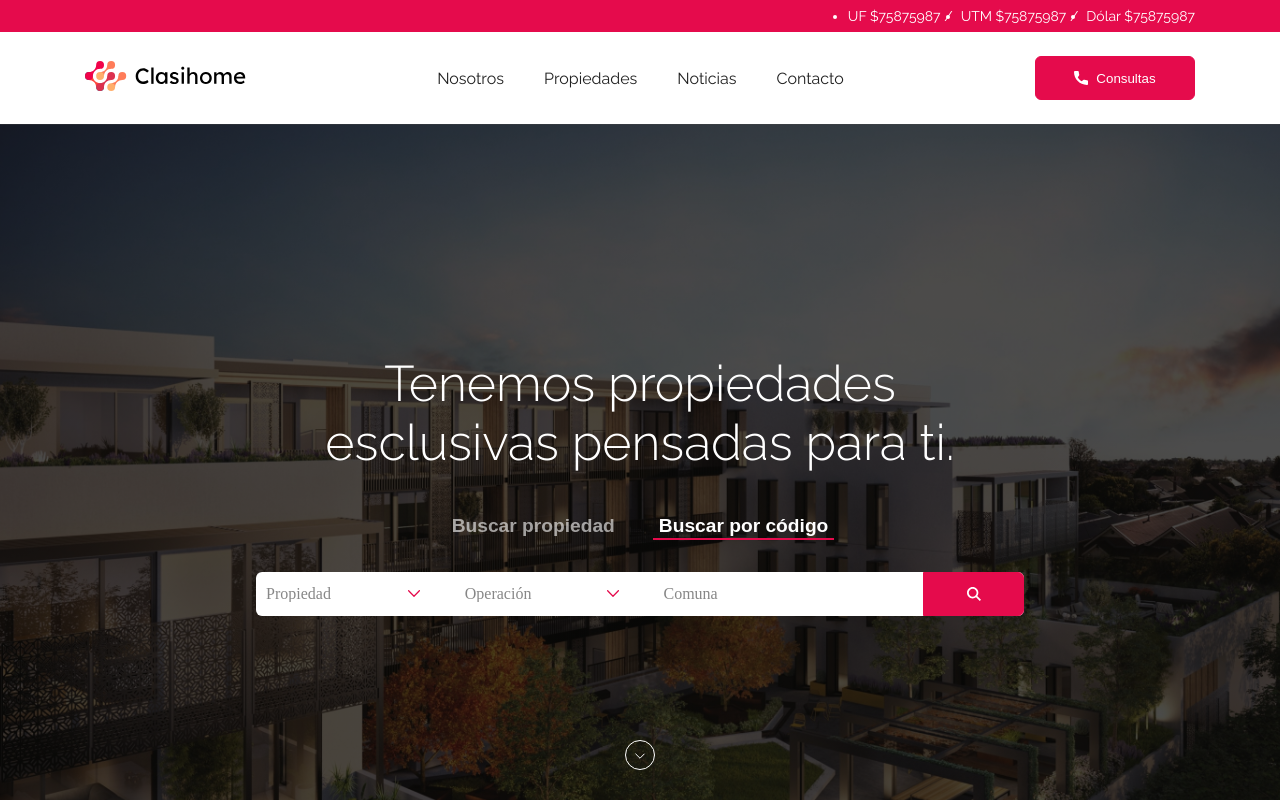
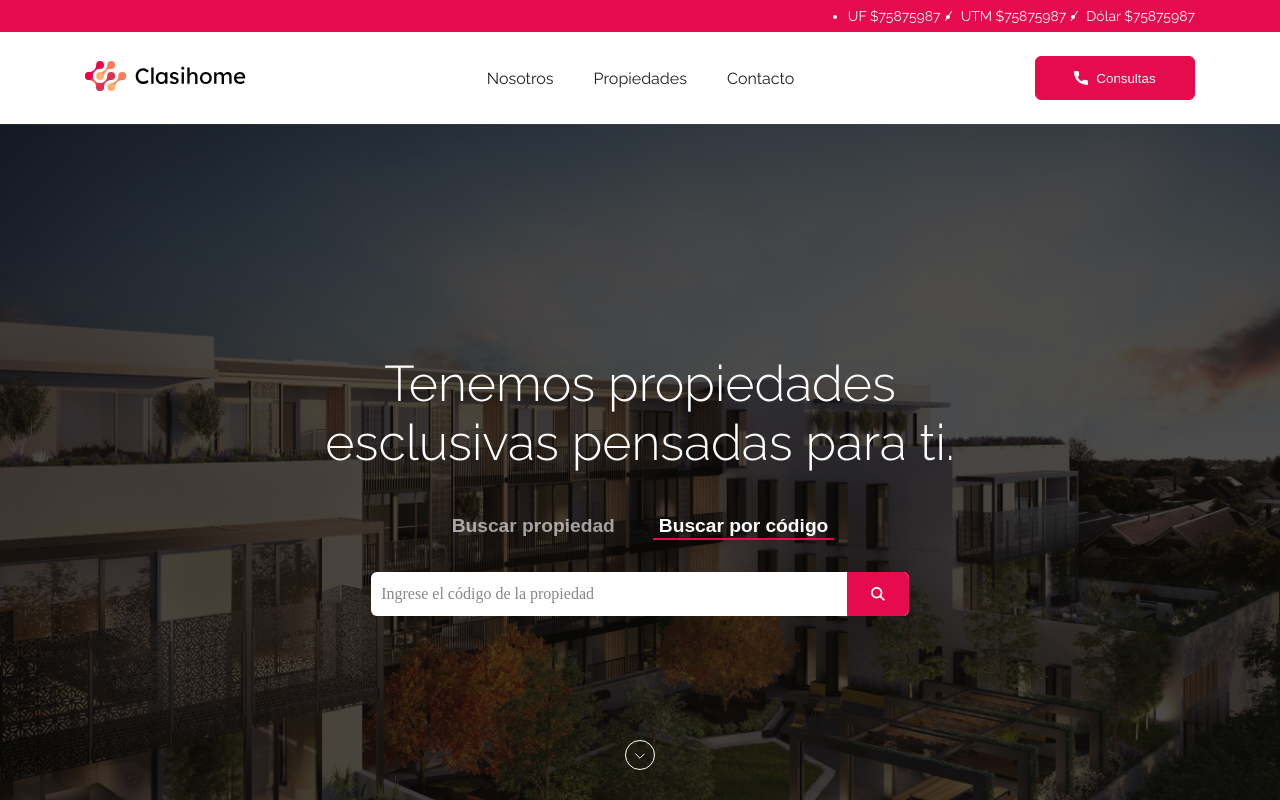
Before and after one commit to felixTineo/clasi-template-clasi, a Gatsby site: page / in a window 1280 px wide. Both pictures are taken after a click on the button "Buscar por código". Shown: the top 800 px of the page. Built offline with nearby package versions, Linux system fonts and the light colour scheme; Gatsby itself is replaced by a stand-in of ours.

Commit message:
ulti fix

```diff
--- a/package.json
+++ b/package.json
@@ -14,6 +14,7 @@
     "test": "echo \"Write tests! -> https://gatsby.dev/unit-testing\" && exit 1"
   },
   "dependencies": {
+    "animate.css": "^4.1.1",
     "babel-plugin-styled-components": "^1.11.1",
     "gatsby": "^2.24.47",
     "gatsby-plugin-prefetch-google-fonts": "^1.4.3",
--- a/src/_components/forms/form-property.js
+++ b/src/_components/forms/form-property.js
@@ -1,4 +1,4 @@
-import React, { useState } from 'react';
+import React, { useState, Fragment } from 'react';
 import styled from 'styled-components';
 import { Row, Col } from 'react-grid-system';
 import { Select, Input } from '../inputs';
@@ -20,7 +20,7 @@ const Form = styled.form`
   }
 `
 const FormCont = styled.div`
-  min-width: 100%;
+  min-width: ${props => props.byCode ? "70%" : "100%"};
   display: flex;
   flex-direction: column;
   justify-content: center;
@@ -52,7 +52,7 @@ const FormButton = styled.button`
 export default ({ block, shadow, noHome })=> {
   const [byCode, setByCode] = useState(false);
   return(
-    <FormCont>
+    <FormCont byCode={byCode}>
       {
         !noHome && (
       <FormButtonCont>
@@ -74,6 +74,15 @@ export default ({ block, shadow, noHome })=> {
       }
       <Form onSubmit={(e) => e.preventDefault()} shadow={shadow} block={block}>
         <Row gutterWidth={32} align="center">
+          {
+            byCode
+            ?(
+              <Col xs={12} md={10}>
+                <Input placeholder="Ingrese el código de la propiedad" />
+              </Col>
+            )
+            :(
+              <Fragment>
                 <Col xs={12} md={3}>
                   <Select
                     default="Propiedad"
@@ -89,6 +98,9 @@ export default ({ block, shadow, noHome })=> {
                 <Col xs={12} md={4}>
                   <Input placeholder="Comuna" />
                 </Col>
+              </Fragment>
+            )
+          }
           <Col xs={12} md={2}>
             <Hidden xs>
               <IconButton primary>
--- a/src/_components/inputs/select.js
+++ b/src/_components/inputs/select.js
@@ -44,10 +44,10 @@ const Select = styled.select`
 export default (props)=> {
   return(
       <Select
-        defaultChecked="propiedad"
+        defaultChecked={props.default}
         {...props}
       >
-        <DefaultOption value="">{props.default}</DefaultOption>
+        <DefaultOption value="" disabled selected hidden>{props.default}</DefaultOption>
         {
           props.options.map((o, index) => <Option key={index}>{o}</Option>)
         }
--- a/src/_layout/footer/index.js
+++ b/src/_layout/footer/index.js
@@ -221,13 +221,13 @@ export default ()=> {
                       Propiedades
                     </NavLink>
                   </Col>
-                  <Visible md xs xxl lg xl>
+{/*                  <Visible md xs xxl lg xl>
                     <Col xs={6} md={12}>
                       <NavLink to="/news">
                         Noticias
                       </NavLink>
                     </Col>
-                  </Visible>
+</Visible>*/}
                   <Col xs={6} md={12}>
                     <NavLink to="/contact">
                       Contacto
--- a/src/_layout/header/nav-desktop.js
+++ b/src/_layout/header/nav-desktop.js
@@ -58,13 +58,13 @@ export default ()=> {
             </NavLink>
           </Link>
         </NavItem>
-        <NavItem>
+{/*        <NavItem>
           <Link to="/news">
             <NavLink>
               Noticias
             </NavLink>
           </Link>
-        </NavItem>
+</NavItem>*/}
         <NavItem>
           <Link to="/contact">
             <NavLink>
--- a/src/_layout/header/nav-movil.js
+++ b/src/_layout/header/nav-movil.js
@@ -102,13 +102,13 @@ export default ()=> {
               </NavLink>
             </Link>
           </NavItem>
-          <NavItem>
+{/*          <NavItem>
             <Link to="/news">
               <NavLink>
                 Noticias
               </NavLink>
             </Link>
-          </NavItem>
+</NavItem>*/}
           <NavItem>
             <Link to="/contact">
               <NavLink noMargin>
```
Also changed, not shown: 1 other file. Lines whose indentation alone changed are shown as unchanged.
